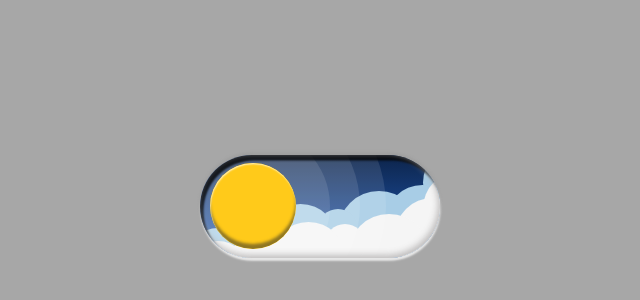
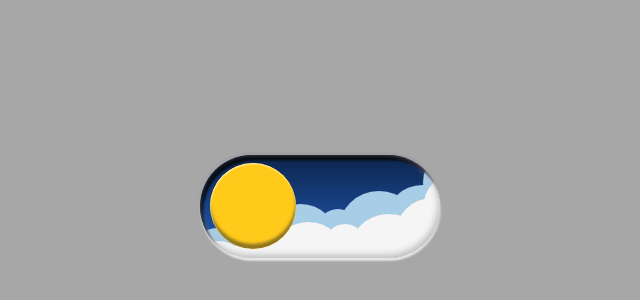
Before and after one commit to dsdyaz/fancy-toggle, a React (Vite) app: page / in a window 1280 px wide. Shown: the part 194-494 px from the top of the page, without its empty margins (320-960 px from the left). Built offline with nearby package versions, Linux system fonts and the light colour scheme.

Commit message:
renamed styles

```diff
--- a/src/circle/circle.jsx
+++ b/src/circle/circle.jsx
@@ -4,10 +4,10 @@ export default function Circle() {
   const variant = (
     <div className="toggle__circle" id="circle">
       <div className="circle">
-        <div className="circle__background-wrapper circle__background-wrapper--on">
+        <div className="circle__background-wrapper circle__background-wrapper_on">
           <div className="circle__background" />
         </div>
-        <div className="circle__background-wrapper circle__background-wrapper--off">
+        <div className="circle__background-wrapper circle__background-wrapper_off">
           <div
             className="circle__background circle__background_off"
             id="circle--off"
--- a/src/style/toggle.css
+++ b/src/style/toggle.css
@@ -66,7 +66,7 @@
     background-color: rgb(255, 202, 26);
 }
 
-.circle--off {
+.circle_off {
     background-color: rgb(199, 199, 199);
 }
 
@@ -76,7 +76,7 @@
     background-color: rgba(248, 251, 253, 0.11);
 }
 
-.halo--inner {
+.halo_inner {
     width: 180%;
     height: 180%;
     left: -40%;
@@ -84,7 +84,7 @@
     transform: translateZ(-10px);
 }
 
-.halo--middle {
+.halo_middle {
     width: 250%;
     height: 250%;
     left: -75%;
@@ -92,7 +92,7 @@
     transform: translateZ(-11px);
 }
 
-.halo--outer {
+.halo_outer {
     width: 310%;
     height: 310%;
     left: -105%;
```
